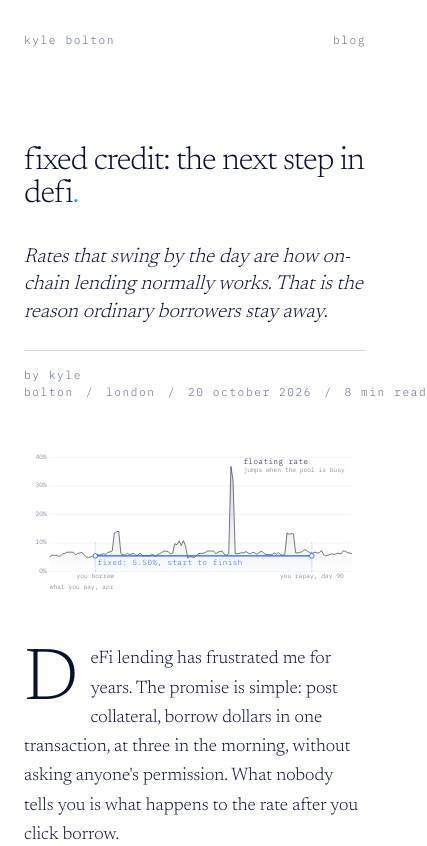
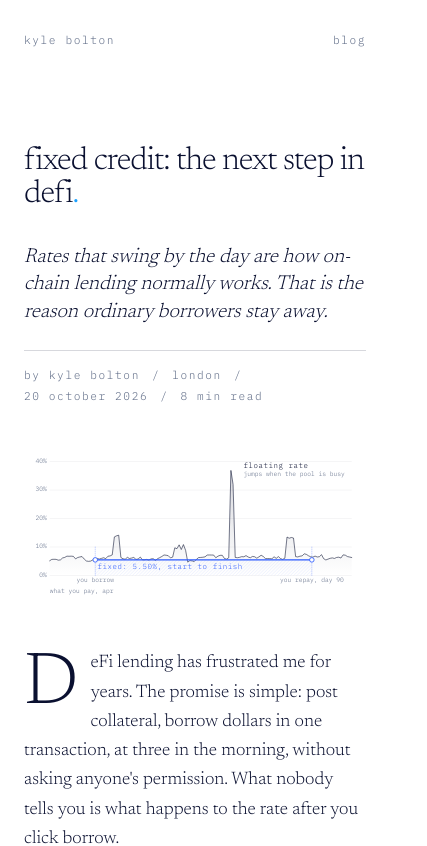
Before and after one commit to kylebolton/personal, a Next.js app: page /blog/fixed-credit-the-next-step-in-defi in a window 390 px wide. Shown: the top 846 px of the page, 427 px wide, since content can reach past the window. Built offline with nearby package versions, Linux system fonts and the light colour scheme.

Commit message:
Let the post byline wrap on phones
Co-Authored-By: Claude Sonnet 5.5 <noreply@anthropic.com>
Claude-Session: https://claude.ai/code/session_01JM7ytEbTZGnuJCtzy5PAko

```diff
--- a/src/app/blog/[slug]/page.tsx
+++ b/src/app/blog/[slug]/page.tsx
@@ -93,14 +93,14 @@ export default async function PostPage({ params }: { params: Promise<{ slug: str
           <p className="mt-8 text-xl font-light italic leading-snug text-foreground md:text-2xl md:leading-snug">
             {post.dek ?? post.summary}
           </p>
-          <p className="label mt-6 border-t hairline pt-4">
-            by kyle bolton
-            <span className="mx-3" aria-hidden="true">/</span>
-            london
-            <span className="mx-3" aria-hidden="true">/</span>
-            <time dateTime={post.date} className="whitespace-nowrap">{formatDate(post.date)}</time>
-            <span className="mx-3" aria-hidden="true">/</span>
-            <span className="whitespace-nowrap">{post.readingTime}</span>
+          <p className="label mt-6 flex flex-wrap gap-x-3 gap-y-1 border-t hairline pt-4">
+            <span>by kyle bolton</span>
+            <span aria-hidden="true">/</span>
+            <span>london</span>
+            <span aria-hidden="true">/</span>
+            <time dateTime={post.date}>{formatDate(post.date)}</time>
+            <span aria-hidden="true">/</span>
+            <span>{post.readingTime}</span>
           </p>
 
           {heroes[post.slug] && <div className="mt-12">{heroes[post.slug]}</div>}
```
